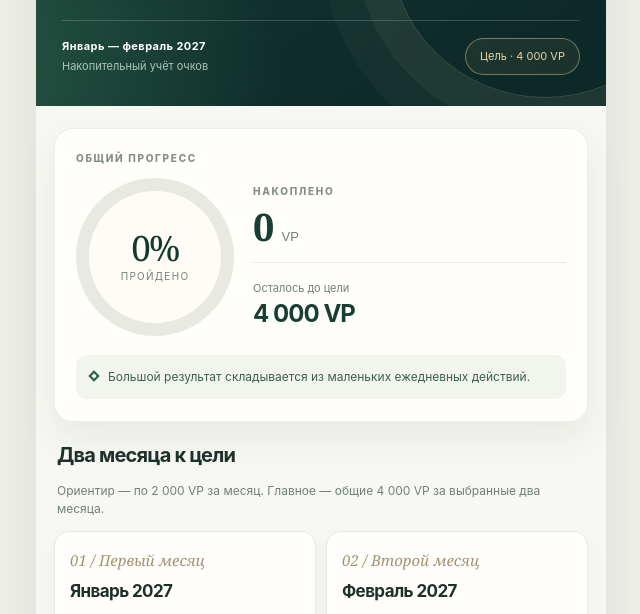
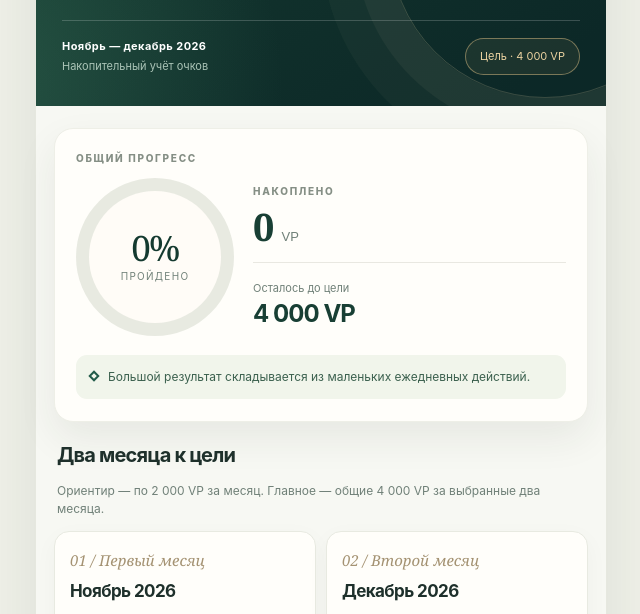
Before and after one commit to sakhayanchos-ux/Sakhayanchos-ux.github.io, a plain HTML site: page qualification/index.html in a window 1280 px wide. Shown: the part 274-888 px from the top of the page, 319-959 px from the left. Drawn offline with Linux system fonts and the light colour scheme.

Commit message:
Correct default qualification period to November–December 2026

```diff
--- a/qualification/index.html
+++ b/qualification/index.html
@@ -76,7 +76,7 @@ input::placeholder{color:#a3aca3}.button{display:inline-flex;align-items:center;
   <div class="kicker">Личный трекер квалификации</div>
   <h1>Моя цель.<br><em>Мои 4 000 VP.</em></h1>
   <p class="intro">Два месяца, одна большая цель. Каждая запись приближает меня к результату.</p>
-  <div class="hero-bottom"><div><b id="periodHeading">Январь — февраль 2027</b><small>Накопительный учёт очков</small></div><span class="target-pill">Цель · 4 000 VP</span></div>
+  <div class="hero-bottom"><div><b id="periodHeading">Ноябрь — декабрь 2026</b><small>Накопительный учёт очков</small></div><span class="target-pill">Цель · 4 000 VP</span></div>
 </header>
 <div class="content">
  <section class="section">
@@ -97,8 +97,8 @@ input::placeholder{color:#a3aca3}.button{display:inline-flex;align-items:center;
   <div class="sectionhead"><h2>Два месяца к цели</h2></div>
   <p class="secsub">Ориентир — по 2 000 VP за месяц. Главное — общие 4 000 VP за выбранные два месяца.</p>
   <div class="months">
-   <div class="month"><span class="month-index">01 / Первый месяц</span><h3 id="month1Title">Январь</h3><div class="value"><span id="month1Total">0</span> <span>VP</span></div><div class="metainfo">Накоплено за месяц</div><div class="bar"><div class="fill" id="month1Bar"></div></div><div class="month-foot"><span id="month1Pct">0% от ориентира</span><span>2 000 VP</span></div></div>
-   <div class="month"><span class="month-index">02 / Второй месяц</span><h3 id="month2Title">Февраль</h3><div class="value"><span id="month2Total">0</span> <span>VP</span></div><div class="metainfo">Накоплено за месяц</div><div class="bar"><div class="fill" id="month2Bar"></div></div><div class="month-foot"><span id="month2Pct">0% от ориентира</span><span>2 000 VP</span></div></div>
+   <div class="month"><span class="month-index">01 / Первый месяц</span><h3 id="month1Title">Ноябрь</h3><div class="value"><span id="month1Total">0</span> <span>VP</span></div><div class="metainfo">Накоплено за месяц</div><div class="bar"><div class="fill" id="month1Bar"></div></div><div class="month-foot"><span id="month1Pct">0% от ориентира</span><span>2 000 VP</span></div></div>
+   <div class="month"><span class="month-index">02 / Второй месяц</span><h3 id="month2Title">Декабрь</h3><div class="value"><span id="month2Total">0</span> <span>VP</span></div><div class="metainfo">Накоплено за месяц</div><div class="bar"><div class="fill" id="month2Bar"></div></div><div class="month-foot"><span id="month2Pct">0% от ориентира</span><span>2 000 VP</span></div></div>
   </div>
   <div class="info-line"><span>До общей цели</span><strong id="needed">4 000 VP</strong></div>
  </section>
@@ -135,7 +135,7 @@ input::placeholder{color:#a3aca3}.button{display:inline-flex;align-items:center;
 (function(){
 'use strict';
 var GOAL=4000, GUIDE=2000, KEY='sakhayana-qual-4000-v1';
-var data={start:'2027-01',entries:[]},editId=null,toastTimer=null;
+var data={start:'2026-11',entries:[]},editId=null,toastTimer=null;
 var q=function(id){return document.getElementById(id);};
 var months=['январь','февраль','март','апрель','май','июнь','июль','август','сентябрь','октябрь','ноябрь','декабрь'];
 var monthTitle=['Январь','Февраль','Март','Апрель','Май','Июнь','Июль','Август','Сентябрь','Октябрь','Ноябрь','Декабрь'];
```
